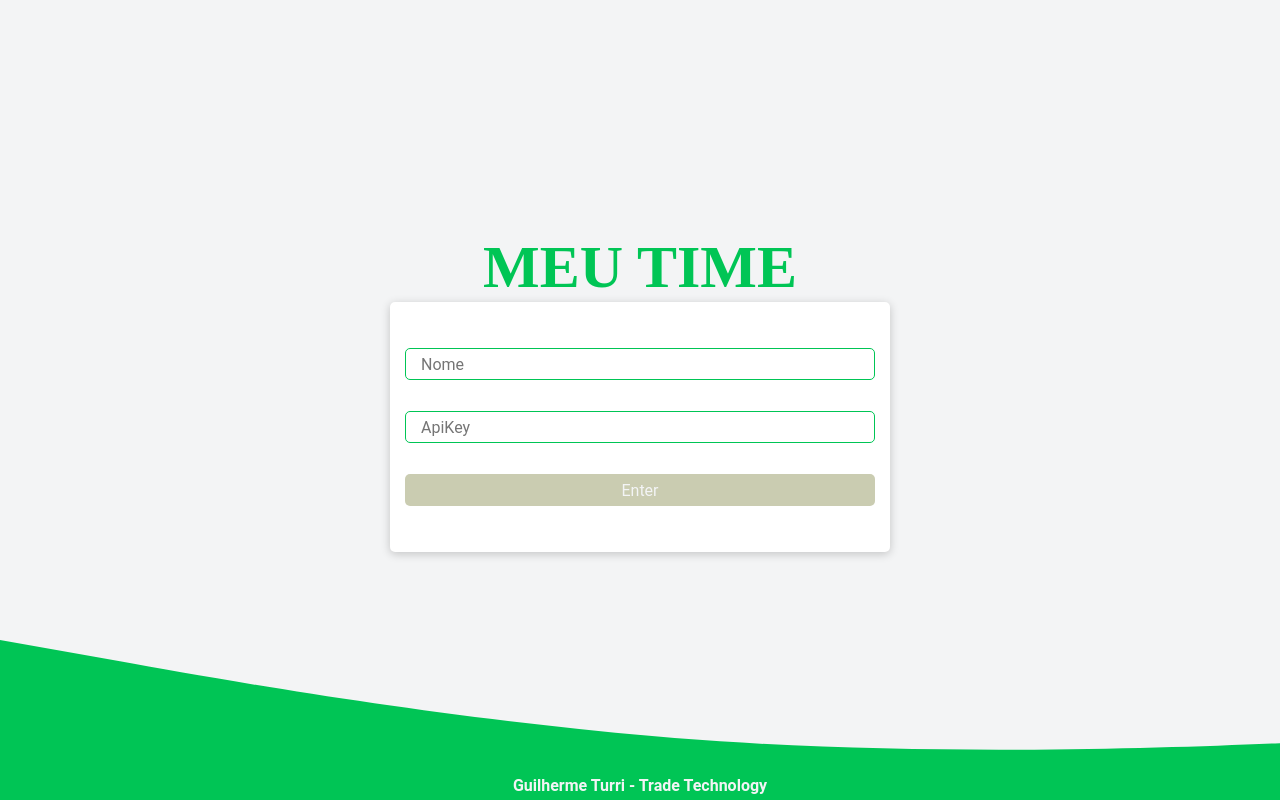
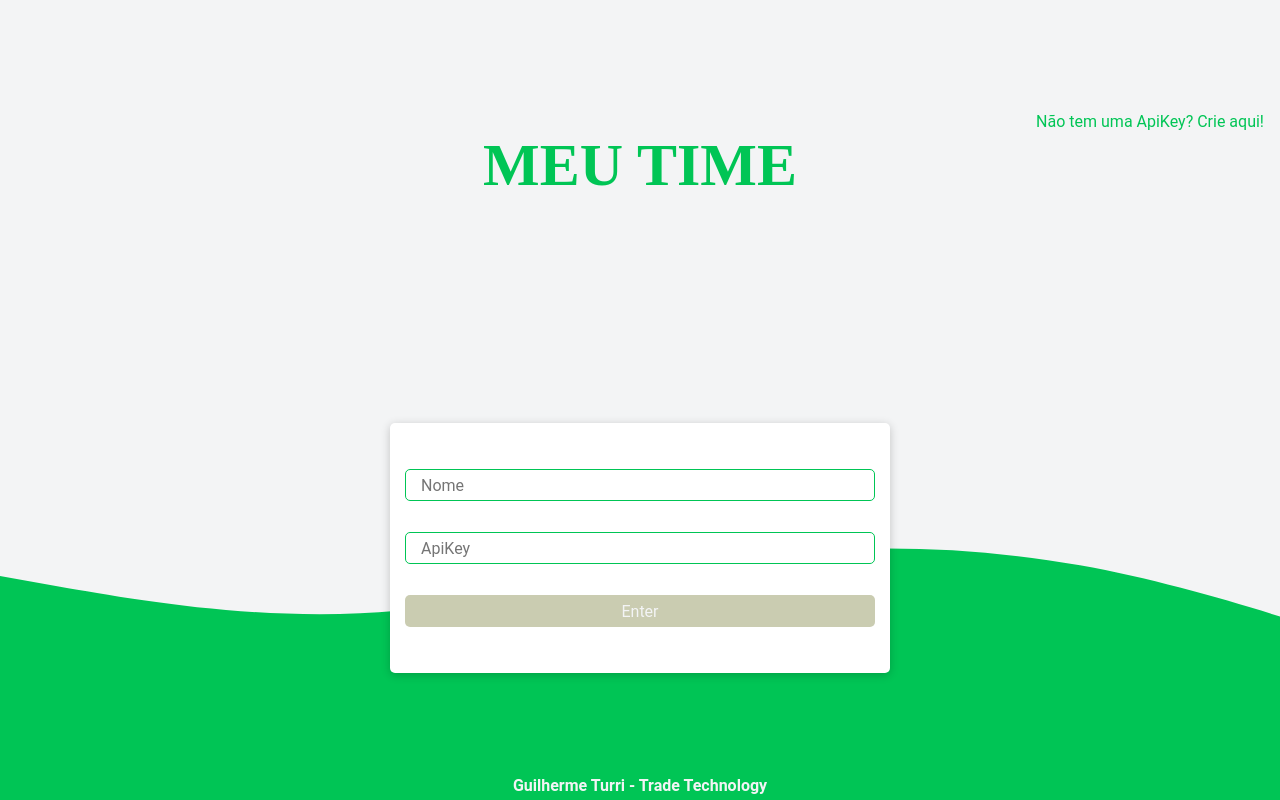
Before and after one commit to Guilherme-Turri/test-trade, a React (Create React App) app: page / in a window 1280 px wide. Built offline with nearby package versions, Linux system fonts and the light colour scheme; a web font is replaced by a local one.

Commit message:
feat[LinkTo]:create a link component

```diff
--- a/src/components/Footer/styles.tsx
+++ b/src/components/Footer/styles.tsx
@@ -17,5 +17,6 @@ ${({ theme }) => css`
   background-size: cover;
   width:100%;
   height: 320px;
+  z-index: -10000;
 `}
 `
--- /dev/null
+++ b/src/components/LinkTo/index.tsx
@@ -0,0 +1,12 @@
+import * as Styled from './styles'
+interface LinkToProps {
+  children: React.ReactNode,
+  href: string
+}
+export const LinkTo = ({ children, href }: LinkToProps) => {
+  return (
+    <Styled.Container href={href} target='_blank'>
+      {children}
+    </Styled.Container>
+  )
+}
--- /dev/null
+++ b/src/components/LinkTo/styles.tsx
@@ -0,0 +1,9 @@
+import styled, { css } from "styled-components";
+
+export const Container = styled.a`
+  ${({ theme }) => css`
+    color: ${theme.color.secondaryColor};
+  cursor: pointer;
+  text-decoration: none;
+  `}
+`;
--- a/src/components/SubmitButton/styles.tsx
+++ b/src/components/SubmitButton/styles.tsx
@@ -12,5 +12,6 @@ ${({ theme, enableColor }) => css`
   height: 2rem;
   text-align: center;
   color:${theme.color.backgroundColor};
+  cursor: pointer;
   `}
 `
--- a/src/pages/Login/index.tsx
+++ b/src/pages/Login/index.tsx
@@ -3,12 +3,17 @@ import { Footer } from '../../components/Footer';
 
 import { FormLogin } from '../../templates/FormLogin';
 import { Heading } from '../../components/Heading';
+import { LinkTo } from '../../components/LinkTo';
 
 export const Login = () => {
 
   return (
     <Styled.Container>
-      <Heading as='h1' uppercase={true} big={true}>Meu Time</Heading>
+      <Styled.Info>
+        <LinkTo href='https://www.api-football.com/' >Não tem uma ApiKey? Crie aqui!</LinkTo>
+        <Heading as='h1' uppercase={true} big={true}>Meu Time</Heading>
+
+      </Styled.Info>
       <FormLogin></FormLogin>
       <Footer />
     </Styled.Container>
--- a/src/pages/Login/styles.tsx
+++ b/src/pages/Login/styles.tsx
@@ -1,13 +1,25 @@
 import styled, { css } from 'styled-components'
-import { Container as HeadingContainer } from '../../components/Heading/styles'
-
+import { Container as Link } from '../../components/LinkTo/styles'
 export const Container = styled.section`
 ${({ theme }) => css`
 display: flex;
 align-items: center;
-justify-content: center;
+justify-content: space-around;
 flex-direction: column;
 height: 100vh;
 width:100%;
 `}
 `
+export const Info = styled.section`
+display: flex;
+flex-direction: column;
+justify-content: center;
+align-items: center;
+width: 100%;
+${({ theme }) => css`
+${Link}{
+  align-self: end;
+  padding-right: 1rem;
+}
+`}
+`
--- a/src/styles/globalStyles.ts
+++ b/src/styles/globalStyles.ts
@@ -19,10 +19,6 @@ export const GlobalStyles = createGlobalStyle`
     background-color: ${theme.color.backgroundColor};
     color: ${theme.color.primaryColor}
   }
-  a{
-    text-decoration: none;
-    color:${theme.color.secondaryColor};
-    }
     ul, li {
   margin: 0;
   padding: 0;
--- a/src/styles/theme.ts
+++ b/src/styles/theme.ts
@@ -3,6 +3,7 @@ export const theme ={
     backgroundColor:'#F3F4F5',
     primaryColor:'#273036' ,
     secondaryColor:'#00c555',
+    optionalColor:'#0099FF',
     error: '#ff5555'
   },
   sizes: {
```
Also changed, not shown: src/UI/assets/wave.svg.
